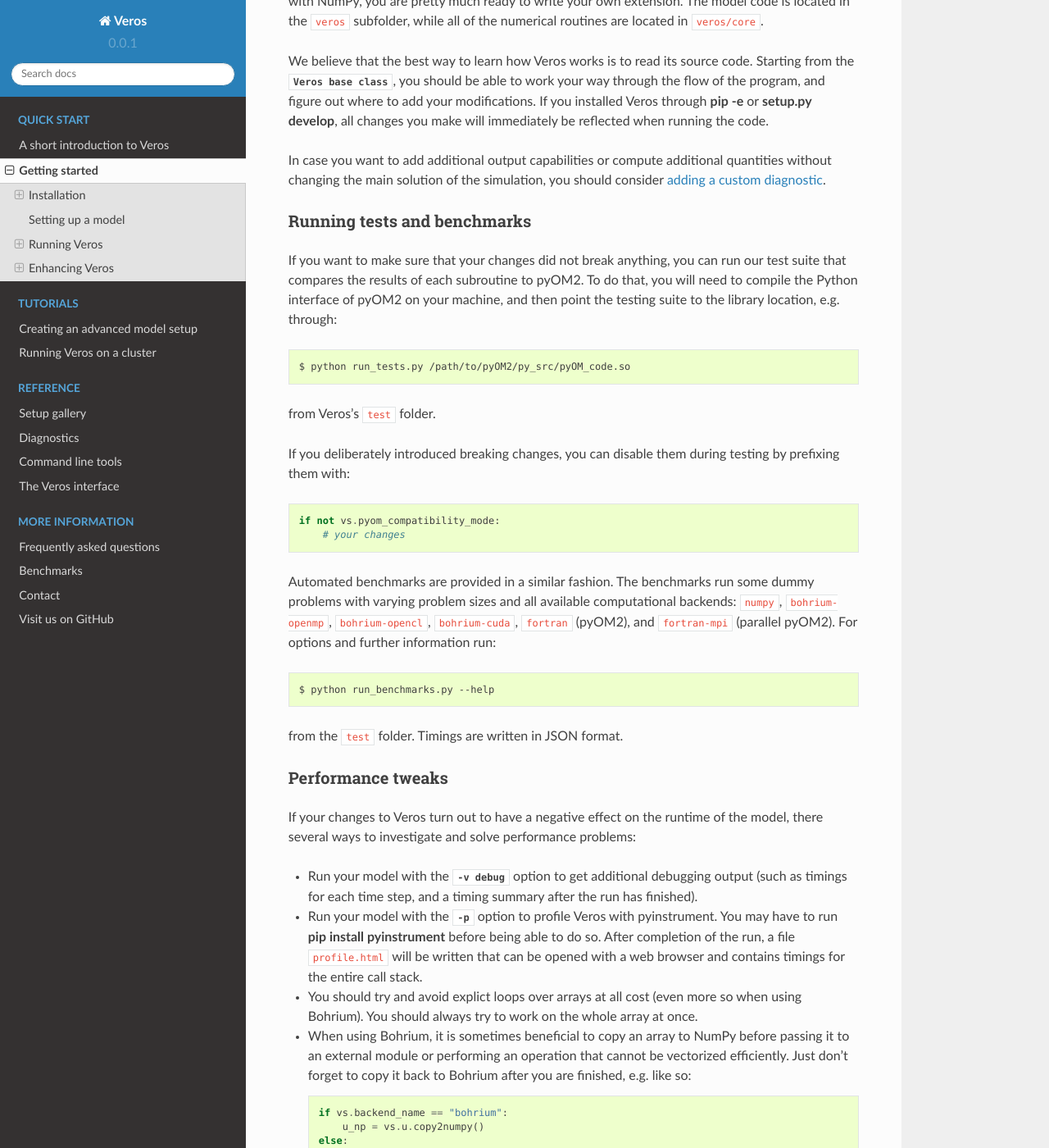
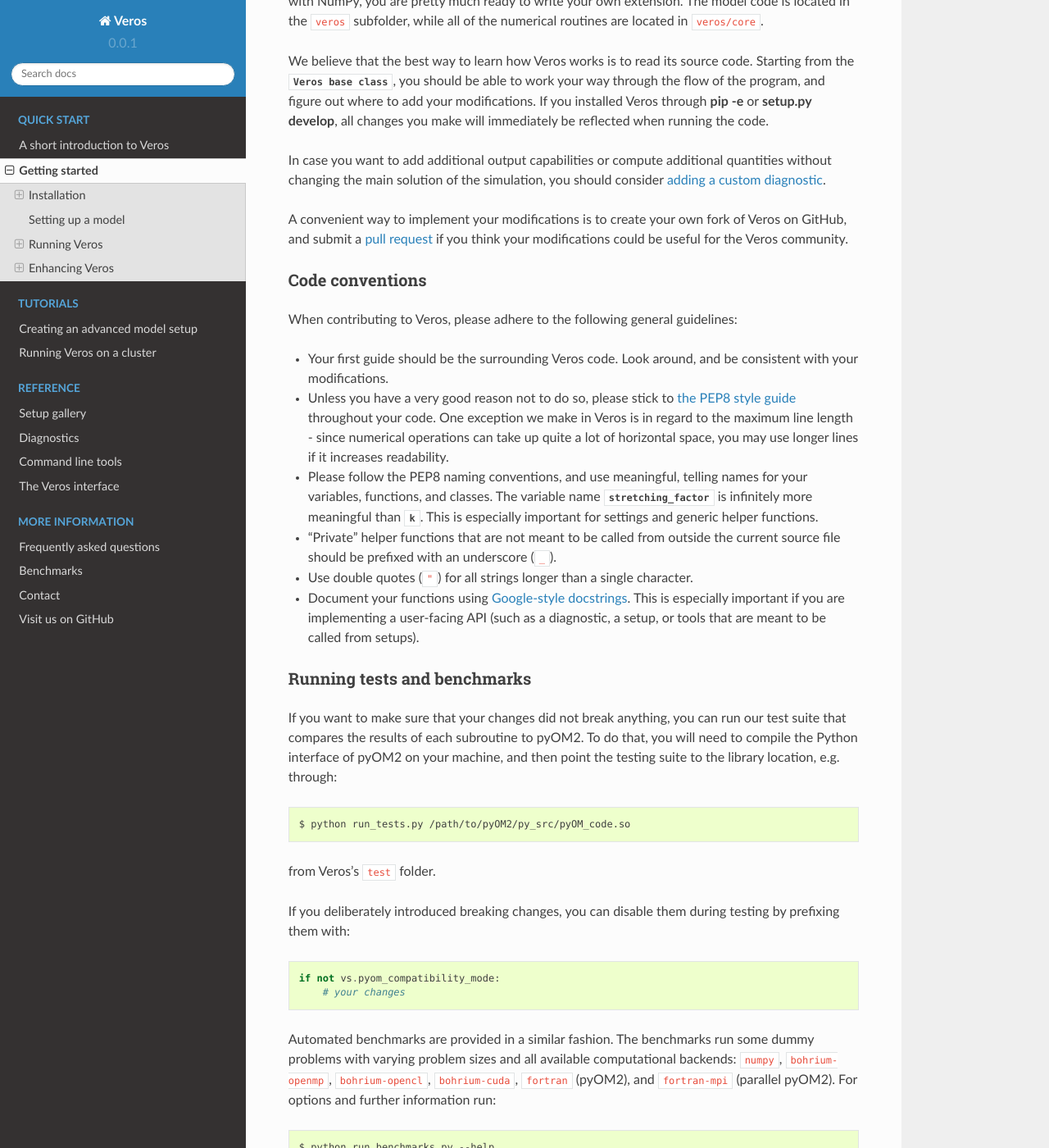
Before and after one commit to team-ocean/veros, a Sphinx documentation site: the page built from doc/quickstart/get-started.rst, in a window 1280 px wide and 1400 px high, scrolled down 4342 px. Shown: the whole window at 82% size. Built offline with Sphinx 7.4.7 and the Read the Docs theme 2.0.0, drawn with Linux system fonts in a browser that asks for light colours; pages that are not in the unit, such as notebooks, are missing from menus; some of the changed text lies outside the part shown.

Commit message:
[doc] add contribution guide

```diff
--- a/doc/quickstart/get-started.rst
+++ b/doc/quickstart/get-started.rst
@@ -58,7 +58,7 @@
 
 To run Veros, you need to set up a model - i.e., specify which settings and model domain you want to use. This is done by subclassing the :class:`Veros base class <veros.Veros>` in a *setup script* that is written in Python. You should have a look at the pre-implemented model setups in the repository's :file:`setup` folder, or use the :command:`veros copy-setup` command to copy one into your current folder. A good place to start is the :class:`ACC model <acc.ACC>`: ::
 
-    veros copy-setup acc
+    $ veros copy-setup acc
 
 By working through the existing models, you should quickly be able to figure out how to write your own simulation. Just keep in mind this genral advice:
 
@@ -129,7 +129,7 @@
 
   While Bohrium yields significant speed-ups for large to very large setups, the overhead introduced by Bohrium often leads to (sometimes considerably) slower execution for problems below a certain threshold size (see also :ref:`when-to-use-bohrium`). You are thus advised to test carefully whether Bohrium is beneficial in your particular use case.
 
-For large simulations, it is often beneficial to use the Bohrium backend for computations. When using Bohrium, all number crunching will make full use of your availble architecture, i.e., computations are executed in parallel on all of your CPU cores, or even GPU when using :envvar:`BH_STACK=opencl` (experimental). You may switch between NumPy and Bohrium with a simple command line switch: ::
+For large simulations, it is often beneficial to use the Bohrium backend for computations. When using Bohrium, all number crunching will make full use of your available architecture, i.e., computations are executed in parallel on all of your CPU cores, or even GPU when using :envvar:`BH_STACK=opencl` or :envvar:`BH_STACK=cuda` (experimental). You may switch between NumPy and Bohrium with a simple command line switch: ::
 
    $ python my_setup.py -b bohrium
 
@@ -153,6 +153,20 @@
 We believe that the best way to learn how Veros works is to read its source code. Starting from the :py:class:`Veros base class <veros.Veros>`, you should be able to work your way through the flow of the program, and figure out where to add your modifications. If you installed Veros through :command:`pip -e` or :command:`setup.py develop`, all changes you make will immediately be reflected when running the code.
 
 In case you want to add additional output capabilities or compute additional quantities without changing the main solution of the simulation, you should consider :doc:`adding a custom diagnostic </reference/diagnostics>`.
+
+A convenient way to implement your modifications is to create your own fork of Veros on GitHub, and submit a `pull request <https://github.com/dionhaefner/veros/pulls>`_ if you think your modifications could be useful for the Veros community.
+
+Code conventions
+++++++++++++++++
+
+When contributing to Veros, please adhere to the following general guidelines:
+
+- Your first guide should be the surrounding Veros code. Look around, and be consistent with your modifications.
+- Unless you have a very good reason not to do so, please stick to `the PEP8 style guide <https://www.python.org/dev/peps/pep-0008/>`_ throughout your code. One exception we make in Veros is in regard to the maximum line length - since numerical operations can take up quite a lot of horizontal space, you may use longer lines if it increases readability.
+- Please follow the PEP8 naming conventions, and use meaningful, telling names for your variables, functions, and classes. The variable name :data:`stretching_factor` is infinitely more meaningful than :data:`k`. This is especially important for settings and generic helper functions.
+- "Private" helper functions that are not meant to be called from outside the current source file should be prefixed with an underscore (``_``).
+- Use double quotes (``"``) for all strings longer than a single character.
+- Document your functions using `Google-style docstrings <http://sphinxcontrib-napoleon.readthedocs.io/en/latest/example_google.html>`_. This is especially important if you are implementing a user-facing API (such as a diagnostic, a setup, or tools that are meant to be called from setups).
 
 Running tests and benchmarks
 ++++++++++++++++++++++++++++
@@ -188,7 +202,7 @@
       if vs.backend_name == "bohrium":
           u_np = vs.u.copy2numpy()
       else:
-          u_np = vs.y
+          u_np = vs.u
       vs.u[...] = np.asarray(external_function(u_np))
 
 - If you are still having trouble, don't hesitate to ask for help (e.g. `on GitHub <https://github.com/dionhaefner/veros/issues>`_).
```
